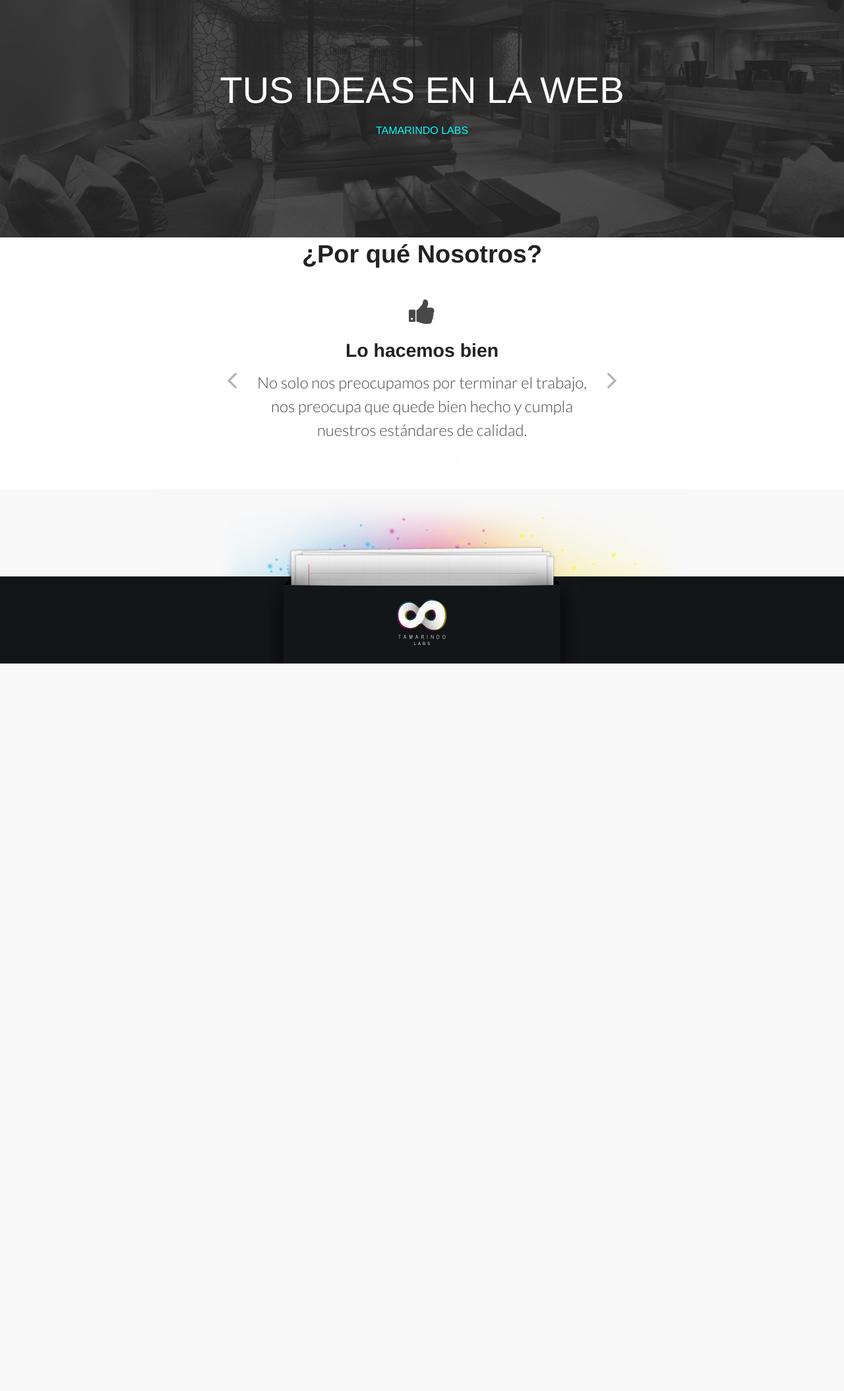
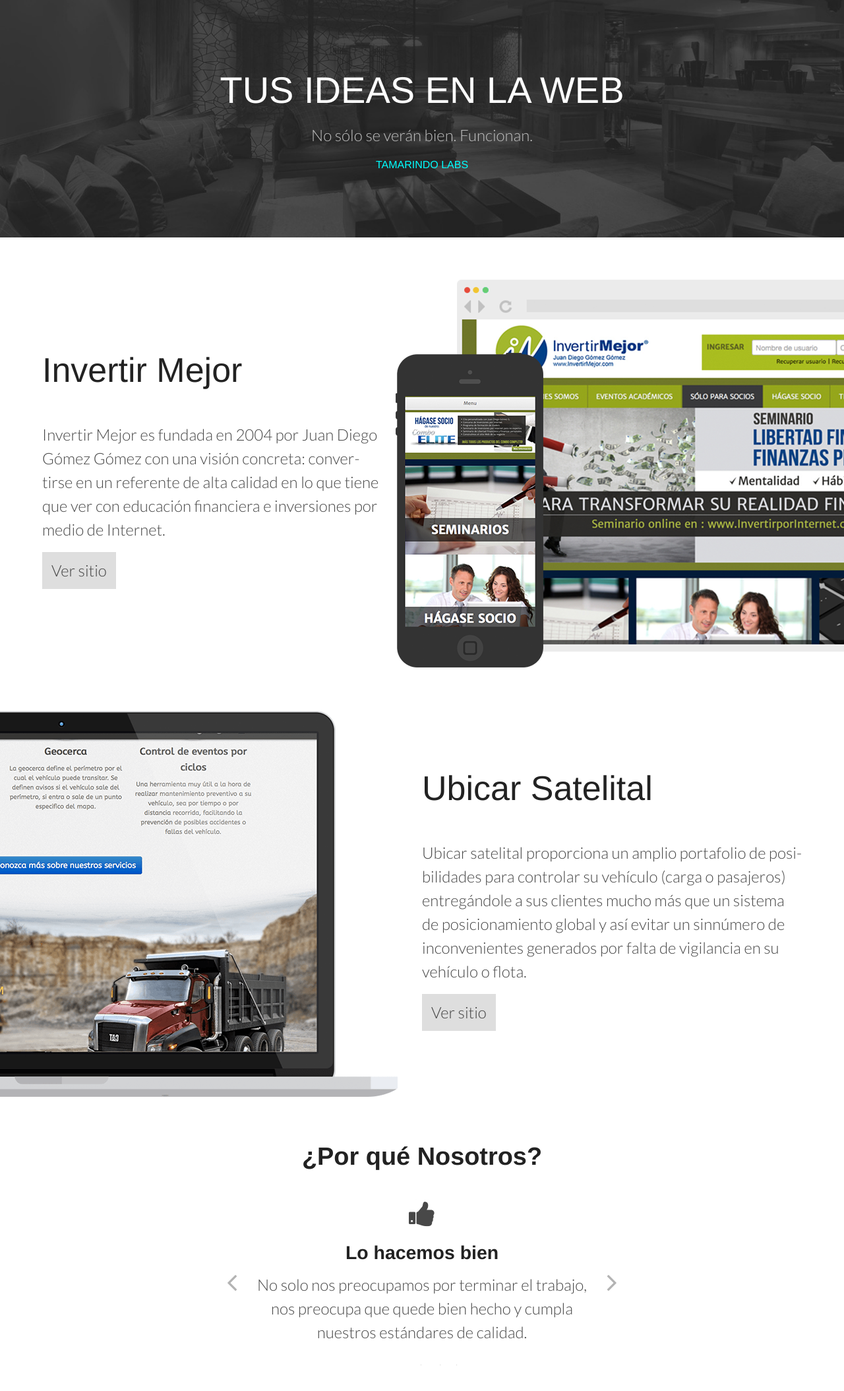
Before and after one commit to tamarindo/tamarindolabs, a Django app: template apps/website/templates/home.html in a window 1280 px wide. Shown: the part 40-2149 px from the top of the page at 66% size. Before the commit the page ends 1046 px from the top, so only its background shows below. Run offline with Django 3.2, Linux system fonts and the light colour scheme; the template is opened without the code that fills it, so the values that code supplies are empty; some libraries are stand-ins or nearby versions.

Commit message:
Agregando algunos trabajos y estilos
- Invertir Mejor
- Ubicar

```diff
--- a/apps/website/templates/home.html
+++ b/apps/website/templates/home.html
@@ -6,9 +6,35 @@
 
 <section id="hero">
 	<h1 class="huge-font animated fadeInDown">Tus ideas en la web</h1>
-	<h2 class="sub-title animated fadeInUp cmy">Tamarindo Labs</h2>
+	<p class="animated fadeInDown">No sólo se verán bien. Funcionan.</p>
+	<h2 class="sub-title animated fadeInUp ">Tamarindo Labs</h2>
 </section>
 
+<section id="works">
+	<div class="work invertirmejor">
+		<article class="content left-wrapper">
+			<h3 class="huge-font">Invertir Mejor</h3>
+			<p class="description">
+				Invertir Mejor es fundada en 2004 por Juan Diego Gómez Gómez con una visión concreta: convertirse en un referente de alta calidad en lo que tiene que ver con educación financiera e inversiones por medio de Internet.
+			</p>
+			<p>
+				<a href="//invertirmejor.com" target="_blank" class="button">Ver sitio</a>
+			</p>
+		</article>
+	</div>
+
+	<div class="work ubicar">
+		<article class="content right-wrapper">
+			<h3 class="huge-font">Ubicar Satelital</h3>
+			<p class="description">
+				Ubicar satelital proporciona un amplio portafolio de posibilidades para controlar su vehículo (carga o pasajeros) entregándole a sus clientes mucho más que un sistema de posicionamiento global y así evitar un sinnúmero de inconvenientes generados por falta de vigilancia en su vehículo o flota.
+			</p>
+			<p>
+				<a href="http://tamarindolabs.com/ubicar/" target="_blank" class="button">Ver sitio</a>
+			</p>
+		</article>
+	</div>
+</section>
 <div class="wrapper">
 
 	{# Why Us #}
--- a/public/static/css/main.css
+++ b/public/static/css/main.css
@@ -25,9 +25,8 @@
 .main-navigation a:hover{color:#fff}
 @media screen and (min-width: 520px){.main-navigation{font-size:inherit;}
 .main-navigation li{padding:0 15px}
-}.slide_bright hr{background:url("../img/slide_brigth_bottom.png") 0 0 repeat-x;height:98px;width:100%;border:none;border-bottom:0;margin-top:0;margin-bottom:-70px}
-.info-box{border:1px solid;border_color:#bbb;background:#f8f8f8;width:98%;max-width:400px;margin:0 auto 10px;-webkit-border-radius:0 10px;border-radius:0 10px;-webkit-box-shadow:0 0 7px rgba(0,0,0,0.2);box-shadow:0 0 7px rgba(0,0,0,0.2);}
-.info-box .info-box-header{background:#f0f0f0;min-height:50px;border-bottom:solid 1px #bbb;-webkit-border-radius:1 10px;border-radius:1 10px;}
+}.info-box{border:1px solid;border_color:border_color;background:#f8f8f8;width:98%;max-width:400px;margin:0 auto 10px;-webkit-border-radius:0 10px;border-radius:0 10px;-webkit-box-shadow:0 0 7px rgba(0,0,0,0.2);box-shadow:0 0 7px rgba(0,0,0,0.2);}
+.info-box .info-box-header{background:#f0f0f0;min-height:50px;border-bottom:solid 1px border_color;-webkit-border-radius:1 10px;border-radius:1 10px;}
 .info-box .info-box-header h2{padding:7px 0 0 20px;color:#121518;text-shadow:1px 1px 0 #fff}
 .info-box .info-box-content{margin:20px;color:#2d2f32;}
 .info-box .info-box-content .btn{margin-top:10px;margin-left:10px}
@@ -46,6 +45,14 @@
 footer .paper-shadow{height:58px;width:404px;bottom:0}
 footer .footer-contact{width:218px;height:58px;bottom:10px;margin-left:90px;opacity:0;-ms-filter:"progid:DXImageTransform.Microsoft.Alpha(Opacity=0)";filter:alpha(opacity=0);-webkit-transition:opacity 0.6s cubic-bezier(0.47, 0, 0.55, 0.315);-moz-transition:opacity 0.6s cubic-bezier(0.47, 0, 0.55, 0.315);-o-transition:opacity 0.6s cubic-bezier(0.47, 0, 0.55, 0.315);-ms-transition:opacity 0.6s cubic-bezier(0.47, 0, 0.55, 0.315);transition:opacity 0.6s cubic-bezier(0.47, 0, 0.55, 0.315)}
 footer .footer-contact:hover{opacity:1;-ms-filter:none;filter:none}
-#hero{background:url("../img/huge-bg-2.jpg") center center;-webkit-background-size:cover;-moz-background-size:cover;background-size:cover;width:100%;height:400px;text-transform:uppercase;text-align:center;}
-#hero h2{font-size:1rem;font-weight:normal;color:#0ff;-webkit-animation-duration:1.5s;-moz-animation-duration:1.5s;-o-animation-duration:1.5s;-ms-animation-duration:1.5s;animation-duration:1.5s;-webkit-animation-delay:.4s;-moz-animation-delay:.4s;-o-animation-delay:.4s;-ms-animation-delay:.4s;animation-delay:.4s}
-#hero h1{color:#fff;font-weight:100;padding-top:140px;font-size:3.5rem}
+#hero{background:url("../img/huge-bg-2.jpg") center center;-webkit-background-size:cover;-moz-background-size:cover;background-size:cover;width:100%;height:400px;text-align:center;color:#fff;}
+#hero p{-webkit-animation-delay:.4s;-moz-animation-delay:.4s;-o-animation-delay:.4s;-ms-animation-delay:.4s;animation-delay:.4s;-webkit-animation-duration:1.2s;-moz-animation-duration:1.2s;-o-animation-duration:1.2s;-ms-animation-duration:1.2s;animation-duration:1.2s;color:#bebebe}
+#hero h2{-webkit-animation-delay:1s;-moz-animation-delay:1s;-o-animation-delay:1s;-ms-animation-delay:1s;animation-delay:1s;-webkit-animation-duration:2.3s;-moz-animation-duration:2.3s;-o-animation-duration:2.3s;-ms-animation-duration:2.3s;animation-duration:2.3s;color:#0ff;font-size:1rem;font-weight:normal;text-transform:uppercase}
+#hero h1{color:#fff;padding-top:140px;font-size:3.5rem;text-transform:uppercase}
+#works{width:100%}
+.work{margin:4rem 0;min-height:588px;display:box;display:-ms-box;display:-moz-box;display:-webkit-box;-webkit-box-align:center;-moz-box-align:center;-ms-box-align:center;box-align:center;-ms-box-align:center;-moz-box-align:center;-webkit-box-align:center;}
+.work .huge-font{padding-bottom:2rem}
+.work.invertirmejor{background:url("../img/works/land-invertirmejor.png") right center no-repeat}
+.work.ubicar{background:url("../img/works/land-ubicar.png") left center no-repeat}
+.left-wrapper{width:40%;margin:0 5%;overflow-x:auto}
+.right-wrapper{width:45%;margin:0 5% 0 50%;overflow-x:auto}
--- a/public/static/css/main.styl
+++ b/public/static/css/main.styl
@@ -13,8 +13,6 @@
 dark_gray		= #121518
 blue			= #009ee0
 gray_navbar		= #999
-border_color	= #bbbbbb
-separator		= #cfcfcf
 
 .hide-text
   text-indent 100%
@@ -91,16 +89,6 @@
    ==========================================================================
 */
 
-.slide_bright hr
-	background url("../img/slide_brigth_bottom.png")  0 0 repeat-x
-	height 98px
-	width 100%
-	border none
-	border-bottom 0
-	margin-top 0px
-	margin-bottom -70px
-
-
 .info-box
 	border 1px solid
 	border_color border_color
@@ -121,8 +109,6 @@
 			padding 7px 0 0 20px
 			color dark_gray
 			text-shadow 1px 1px 0 rgba(255, 255, 255, 1)
-
-
 
 	.info-box-content
 		margin 20px
@@ -219,24 +205,65 @@
    ==========================================================================
 */
 
-
-
 #hero
 	background url(../img/huge-bg-2.jpg) center center
 	background-size cover
 	width 100%
 	height 400px
-	text-transform uppercase
 	text-align center
+	color #fff
+
+	p
+		animation-delay 0.4s
+		animation-duration 1.2s
+		color #bebebe
+
 	h2
+		animation-delay 1s
+		animation-duration 2.3s
+		color cyan
 		font-size 1rem
 		font-weight normal
-		color cyan
-		animation-duration 1.5s
-		animation-delay 0.4s
+		text-transform uppercase
 
 	h1
 		color #fff
-		font-weight 100
 		padding-top 140px
 		font-size 3.5rem
+		text-transform uppercase
+
+#works
+	width 100%
+
+.work
+	margin 4rem 0
+	min-height 588px
+
+	// Flexbox IE9+
+	display box
+	display -ms-box
+	display -moz-box
+	display -webkit-box
+
+	box-align center
+	-ms-box-align center
+	-moz-box-align center
+	-webkit-box-align center
+
+	.huge-font
+		padding-bottom 2rem
+
+	&.invertirmejor
+		background url(../img/works/land-invertirmejor.png) right center no-repeat
+	&.ubicar
+		background url(../img/works/land-ubicar.png) left center no-repeat
+
+.left-wrapper
+	width 40%
+	margin 0 5%
+	overflow-x auto
+
+.right-wrapper
+	width 45%
+	margin 0 5% 0 50%
+	overflow-x auto
```
Also changed, not shown: public/static/img/works/land-invertirmejor.png (added), public/static/img/works/land-ubicar.png (added).
